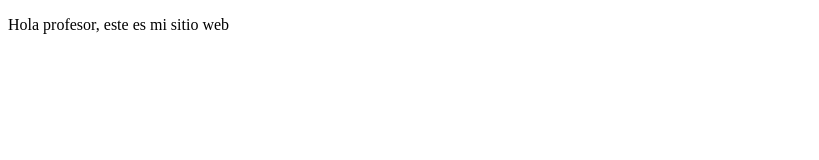
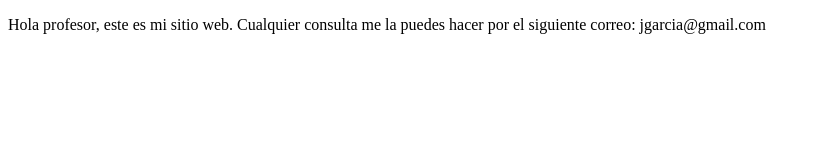
Before and after one commit to Josegarcia1993/proyectoDemoCursoPrework, a plain HTML site: page index.html in a window 1280 px wide. Shown: the whole page, without its empty margins (0-819 px from the left). Drawn offline with Linux system fonts and the light colour scheme.

Commit message:
cambios hechos al sitio web

```diff
--- a/index.html
+++ b/index.html
@@ -8,7 +8,7 @@
 </head>
 <body>
     <p>
-        Hola profesor, este es mi sitio web
+        Hola profesor, este es mi sitio web. Cualquier consulta me la puedes hacer por el siguiente correo: jgarcia@gmail.com
     </p>
 </body>
 </html>
```
